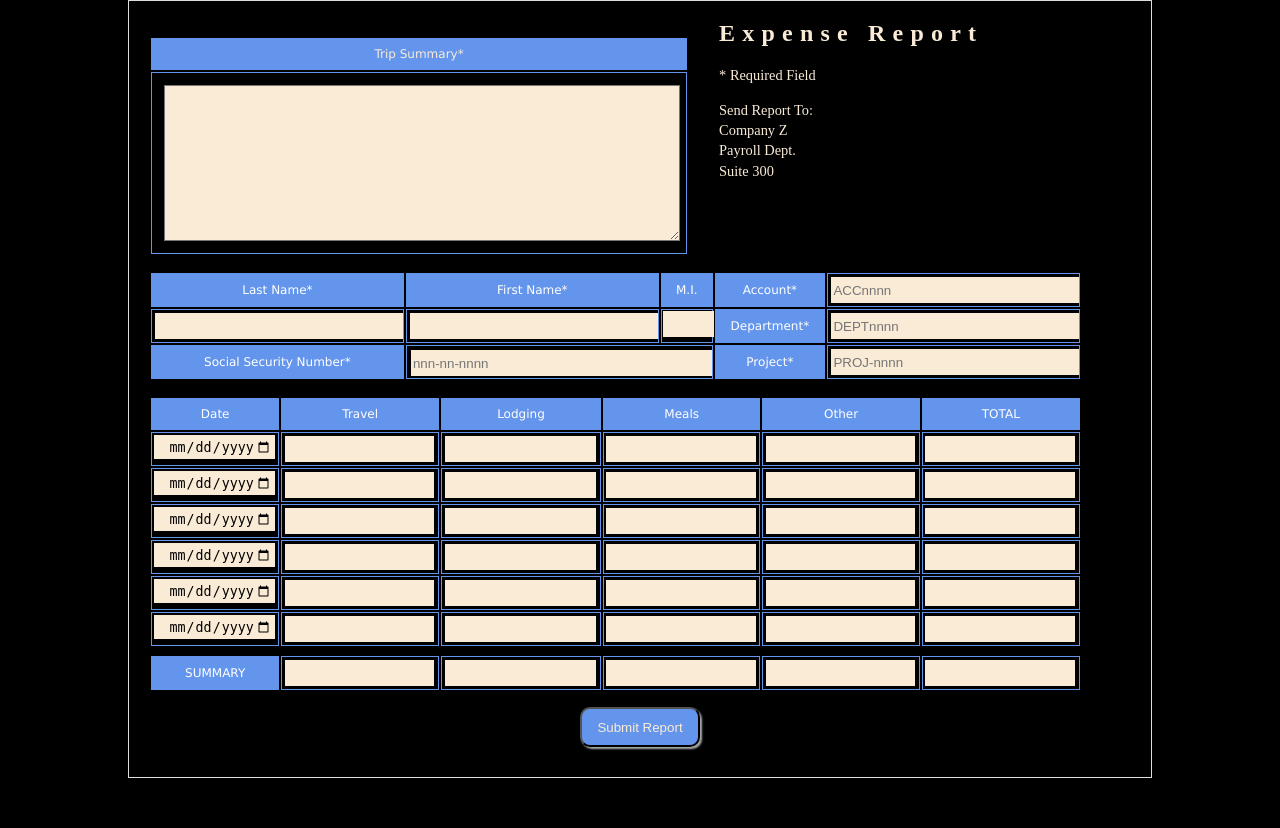
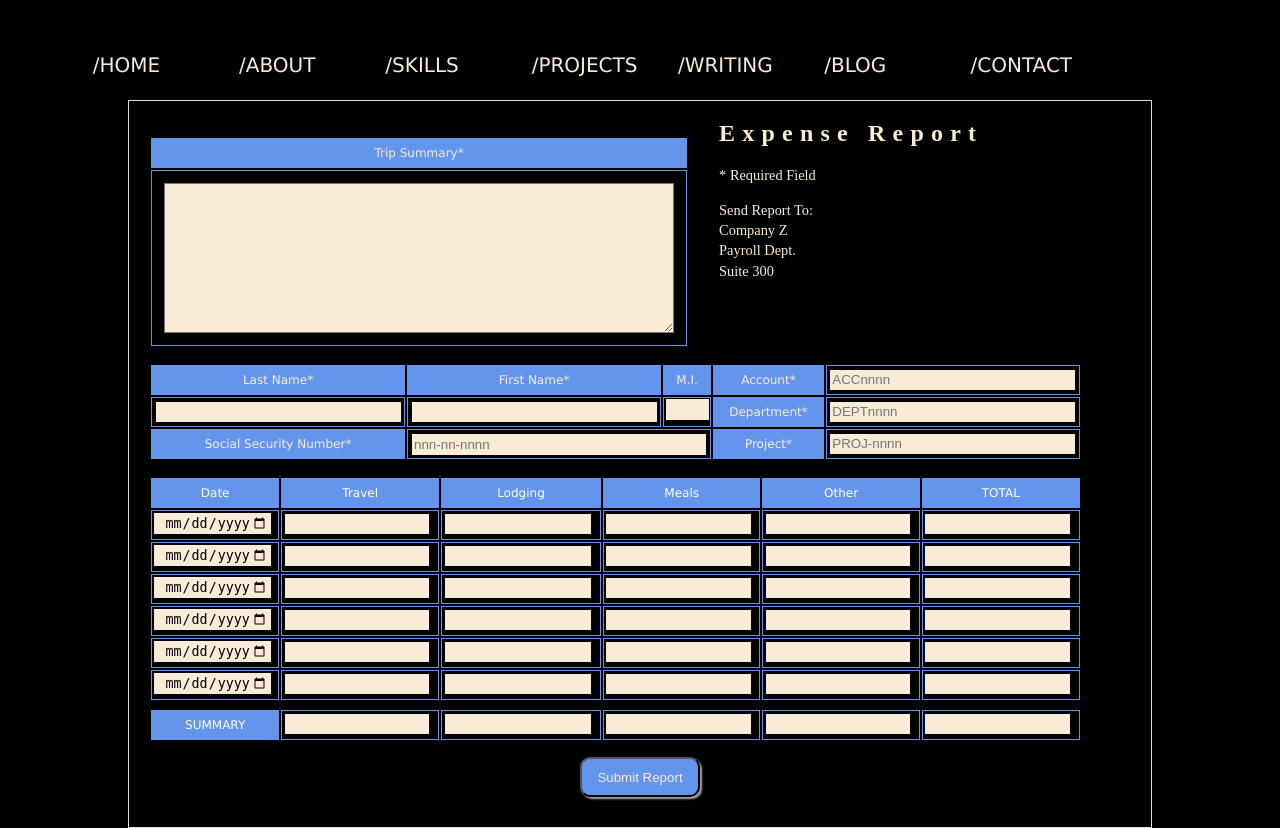
Before and after one commit to boonewh/portfolio-flask, a Flask app: page /expenses in a window 1280 px wide. Before the commit the page ends 778 px from the top, so only its background shows below. Run offline with Flask 3, Linux system fonts and the light colour scheme; lists and menus that the app fills with data are empty; some web fonts are replaced.

Commit message:
Expense report updates, nav bar and css

```diff
--- a/static/css/expenses.css
+++ b/static/css/expenses.css
@@ -1,15 +1,4 @@
 @charset "utf-8";
-/*
-   New Perspectives on HTML5, CSS3, and JavaScript 6th Edition
-   Tutorial 13
-   Case Problem 2
-
-
-   DeLong Enterprises Layout Style Sheet
-
-   Filename: dl_layout.css
-
-*/
 
 :root {
   --text: #000000;
@@ -80,24 +69,9 @@ body {
   line-height: 1.2em;
 }
 
-ul,
-ol {
-  list-style: none;
-}
-
-nav ul {
-  list-style: none;
-  list-style-image: none;
-}
-
-nav a {
-  text-decoration: none;
-}
-
 /* HTML and Body Styles */
 
 html {
-  background: white;
   font-family: Verdana, Geneva, sans-serif;
   font-size: 12px;
   background: var(--background); /* body background color */
@@ -108,19 +82,29 @@ body {
   display: flex;
   -webkit-flex-flow: row wrap;
   flex-flow: row wrap;
-  background: white;
   max-width: 1024px;
   min-width: 420px;
   margin: 0px auto;
-  border: 1px solid rgb(221, 221, 221);
   background: var(--background); /* body background color */
+}
+
+/* Navigation Styles */
+
+#nav-container ul li a {
+  color: var(--secondary_text); /* nav link color */
+}
+
+#nav-container ul {
+  margin-left: 75px;
 }
 
 /* Section Styles */
 
 section {
+  margin-top: 100px;
   padding: 20px;
   width: 100%;
+  border: 1px solid rgb(221, 221, 221);
 }
 
 section h1 {
@@ -168,7 +152,7 @@ table#empInfo caption {
 
 table#empInfo th {
   background-color: var(--primary); /* table header color */
-  color: white;
+  color: var(--secondary_text); /* table header text color */
   font-weight: normal;
 }
 
--- a/templates/base.html
+++ b/templates/base.html
@@ -6,14 +6,14 @@
         <meta name="viewport" content="width=device-width, initial-scale=1.0">
         <meta name="description" content="The professional web development portfolio for Will Boone. Python programmer and Flask web developer.">
         <meta name="Author" content="Will Boone">
-        <title>Will Boone: Web Developer</title>
         <link rel="icon" href="{{ url_for('static', filename='assets/images/favicon.png') }}" type="image/png">
         <link rel="preconnect" href="https://fonts.googleapis.com">
         <link rel="preconnect" href="https://fonts.gstatic.com" crossorigin>
         <link href="https://fonts.googleapis.com/css2?family=Kaushan+Script&family=Neonderthaw&display=swap" rel="stylesheet">
         <link rel="stylesheet" href="https://cdn.jsdelivr.net/gh/devicons/devicon@v2.15.1/devicon.min.css">
         <title>{% block title %}{% endblock %}</title> <!-- Title Variable -->
-        <link rel="stylesheet" href="{{ url_for('static', filename='css/main.css') }}">
+        {% block styles %}{% endblock %} <!-- Stylesheet Variable -->
+
     </head>
 
     <body>
@@ -22,13 +22,13 @@
                 <div id="nav-container">
                     <img src="{{ url_for('static', filename='images/naviconWhite.jpg') }}" alt="Navigation Icon" id="navicon">
                     <ul>
-                        <li><a href="/">/HOME</a></li>
-                        <li><a href="#about">/ABOUT</a></li>
-                        <li><a href="#skills">/SKILLS</a></li>
-                        <li><a href="#projects">/PROJECTS</a></li>
-                        <li><a href="#writing">/WRITING</a></li>
-                        <li><a href="/blog">/BLOG</a></li>
-                        <li><a href="/contact">/CONTACT</a></li>
+                        <li><a href="{{ url_for('index') }}">/HOME</a></li>
+                        <li><a href="{{ url_for('index') }}#about">/ABOUT</a></li>
+                        <li><a href="{{ url_for('index') }}#skills">/SKILLS</a></li>
+                        <li><a href="{{ url_for('index') }}#projects">/PROJECTS</a></li>
+                        <li><a href="{{ url_for('index') }}#writing">/WRITING</a></li>
+                        <li><a href="{{ url_for('blog') }}">/BLOG</a></li>
+                        <li><a href="{{ url_for('contact') }}">/CONTACT</a></li>
                     </ul>
                 </div>
             </nav>
@@ -41,7 +41,3 @@
 </html>
 
 {% block scrpts %}{% endblock %}
-
-
-<script src="{{ url_for('static', filename='js/glow.js') }}"></script>
-<script src="{{ url_for('static', filename='js/neonStart.js') }}"></script>
--- a/templates/expenses.html
+++ b/templates/expenses.html
@@ -1,19 +1,18 @@
-<!DOCTYPE html>
-<html lang="en">
-   <head>
+{% extends "base.html" %}
 
-    <meta charset="utf-8" />
-    <meta name="viewport" content="width=device-width, initial-scale=1.0">
-    <meta name="description" content="The professional web development portfolio for Will Boone. Python programmer and Flask web developer.">
-    <meta name="Author" content="Will Boone">
-    <title>Business Expense Report</title>
-    <meta charset="utf-8" />
-    <link rel="stylesheet" href="{{ url_for('static', filename='css/expenses.css') }}">
-    <script src="{{ url_for('static', filename='js/expenses.js') }}"></script>
+    {% block title %}Business Expense Report{% endblock %}
 
-   </head>
+    {% block styles %}
+         <link rel="stylesheet" href="{{ url_for('static', filename='css/main.css') }}">
+         <link rel="stylesheet" href="{{ url_for('static', filename='css/expenses.css') }}">
+    {% endblock %}
 
-   <body>
+    {% block scrpts %}
+        <script src="{{ url_for('static', filename='js/expenses.js') }}"></script>
+    {% endblock %}
+
+
+   {% block content %}
       <section>
       <form name="expReport" id="expReport" method="post" action="/validate">
 
@@ -211,5 +210,4 @@
          </form>
 
       </section>
-   </body>
-</html>
+   {% endblock %}
--- a/templates/roshambo.html
+++ b/templates/roshambo.html
@@ -1,6 +1,10 @@
 {% extends "base.html" %}
 
 {% block title %}Roshambo{% endblock %}
+
+{% block styles %}
+    <link rel="stylesheet" href="{{ url_for('static', filename='css/main.css') }}">
+{% endblock %}
 
 {% block content %}
 <section id="game">
```
Also changed, not shown: templates/index.html (+12 -1 lines).
